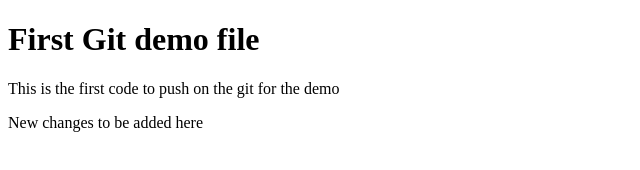
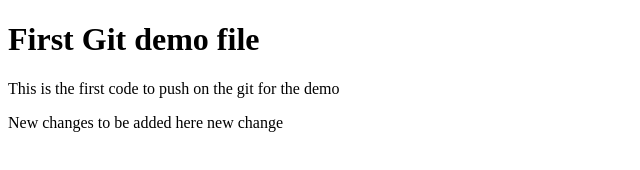
Before and after one commit to Deepscss/gittesting, a plain HTML site: page index.html in a window 1280 px wide. Shown: the full height of the page, 0-640 px from the left. Drawn offline with Linux system fonts and the light colour scheme.

Commit message:
Initial commit new git

```diff
--- a/index.html
+++ b/index.html
@@ -9,6 +9,6 @@
 <body>
     <h1> First Git demo file </h1>
     <p>This is the first code to push on the git for the demo</p>
-    <p>New changes to be added here</p>
+    <p>New changes to be added here new change</p>
 </body>
 </html>
```
